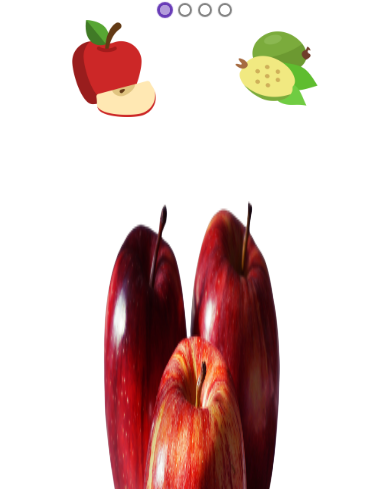
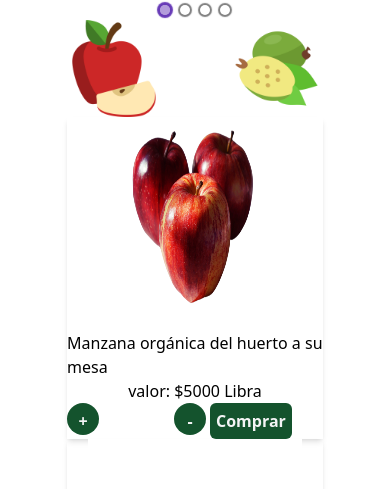
Before and after one commit to doralysantander/Proyecto-Ecommerce, a React (Create React App) app: page / in a window 390 px wide. Shown: the part 338-827 px from the top of the page. Built offline with nearby package versions, Linux system fonts and the light colour scheme.

Commit message:
Responsive celular card.jsx

```diff
--- a/src/components/products/components/products/Card.jsx
+++ b/src/components/products/components/products/Card.jsx
@@ -1,12 +1,15 @@
-//import "./card.css";
+
 import React from 'react'
 const Card = (props) => {
   return (
-    <div className="w-screen h-screen flex flex-col justify-center items-center">
+    <div className="flex justify-center items-center">
+    <div className="w-64 w-64 shadow-md flex flex-col ">
 
-       <img src={props.image} alt={props.img} className="w-4/5 h-4/5 overflow-hidden aspect-square" />
+      <div className="flex flex-col justify-center items-center">
+       <img src={props.image} alt={props.img} className="w-5/6 h-5/6 overflow-hidden aspect-square"  />
         <p>{props.description}</p>
         <span>valor: ${props.price} Libra</span>
+        </div>
 
         <div className="flex gap-1 ">
             <button className="bg-green-900 px-1.5 py-1.5 w-8 h-8 text-center rounded-2xl text-zinc-100 font-bold">
@@ -16,11 +19,10 @@ const Card = (props) => {
               <button className="bg-green-900 px-1.5 py-1.5 w-8 h-8 text-center rounded-2xl text-zinc-100 font-bold">
                 -
               </button>
-
               <button className="bg-green-900 px-1.5 py-1.5 rounded-md text-zinc-100 font-bold" >
                 Comprar
               </button>
-
+              </div>
         </div>
 
 
```
Also changed, not shown: src/components/products/components/products/card.css (deleted, +0 -10 lines).
